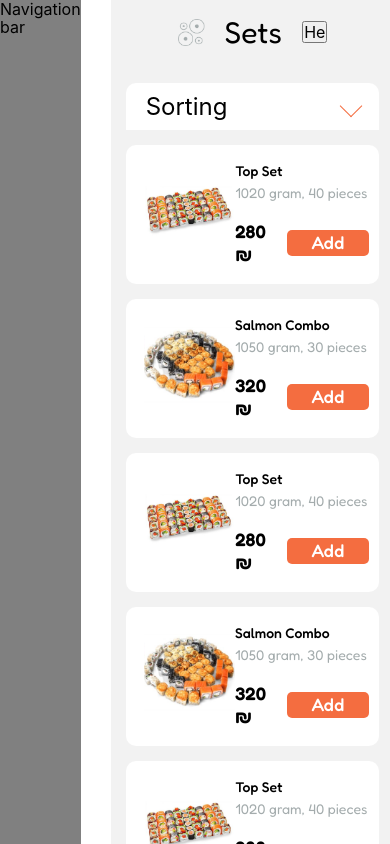
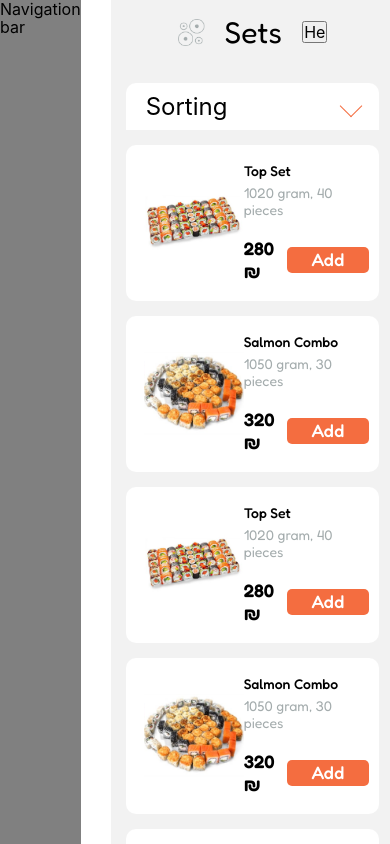
Before and after one commit to vikravch/project_19_easy_sushi, a React (Create React App) app: page /category in a window 390 px wide. Shown: the top 844 px of the page. Built offline with nearby package versions, Linux system fonts and the light colour scheme.

Commit message:
fix hook for closing dialog with overlay click, responsive layout for category page

```diff
--- a/src/App.css
+++ b/src/App.css
@@ -9,17 +9,19 @@
 }
  /* width main - 1170px  whole width - 1920px*/
 .Nav {
-  width: 345px;
+  flex-basis: 345px;
   background-color: gray;
+
 }
 .Main {
   display: flex;
-  max-width: 1170px;
-  width: 100%;
+  /*max-width: 1170px;*/
+  /*width: 100%;*/
+  flex-grow: 1;
   background-color: brown;
 }
 .Cart {
-  width: 345px;
+  flex-basis: 345px;
   background-color: gray;
 }
 
--- a/src/modules/category_page/presentation/components/category-card/category-card.module.css
+++ b/src/modules/category_page/presentation/components/category-card/category-card.module.css
@@ -8,10 +8,14 @@
     padding-top: 10px;
     padding-bottom: 6px;
 }
+.img_container {
+    display: flex;
+    justify-content: center;
+    align-items: center;
+}
 .img_wrapper {
     width: 253px;
     height: 210px;
-
 }
 .card_image {
     width: 100%;
@@ -66,6 +70,29 @@
     display: none;
 
 }
+@media (max-width: 700px) {
+    .img_wrapper {
+        width: 150px;
+        height: 120px;
+    }
+    .card_wide {
+        max-width: 450px;
+        width: 100%;
+    }
+    .card_header {
+        font-size: 1.2rem;
+    }
+    .card_descr {
+        font-size: 1rem;
+    }
+    .card_price {
+        font-size: 1.1rem;
+    }
+    .card_button {
+        padding: 5px 22px;
+        font-size: 1.2rem;
+    }
+}
 
 @media (max-width: 500px) {
     .card_wide {
--- a/src/modules/category_page/presentation/components/category-card/category_card.tsx
+++ b/src/modules/category_page/presentation/components/category-card/category_card.tsx
@@ -1,14 +1,19 @@
 import React from 'react';
 import styles from './category-card.module.css'
 import {TProductCard} from "../../types";
+import {useAppSelector} from "../../../../../general/redux/hooks";
 
-const CategoryCard = ({id, category, img, name, weight, quantity, price}: TProductCard) => {
-    const cardImage = <div className={styles.img_wrapper}><img className={styles.card_image} src={img} alt={name}/></div>
-    const cardHeader = <h2 className={styles.card_header}>{name}</h2>
-    const cardDescr = <p className={styles.card_descr}>{`${weight} gram, ${quantity} pieces`}</p>
+const CategoryCard = ({id, category, img, name, hebrew_name, weight, quantity, price}: TProductCard) => {
+    const {language} = useAppSelector(state => state.language);
+
+    const cardImage = <div className={styles.img_container}><div className={styles.img_wrapper}><img className={styles.card_image} src={img} alt={name}/></div></div>
+    const cardHeader = <h2 className={styles.card_header}>{language === 'En' ? name : hebrew_name}</h2>
+    const cardDescr = <p className={styles.card_descr}>
+        {`${weight} ${language === 'En' ? ' gram' : 'גרם'},
+        ${quantity} ${language === 'En' ? ' pieces' : 'יח’'}`}</p>
     const cardBottom = <div className={styles.card_bottom}>
         <p className={styles.card_price}>{`${price}`} &#8362;</p>
-        <button className={styles.card_button}>Add</button>
+        <button className={styles.card_button}>{language === 'En' ? 'Add' : 'הוסף'}</button>
     </div>
     return (
         <>
--- a/src/modules/category_page/presentation/components/category-header/category_header.module.css
+++ b/src/modules/category_page/presentation/components/category-header/category_header.module.css
@@ -102,10 +102,16 @@
 }
 .card_container {
     display: grid;
-    grid-template-columns: repeat(3, 1fr);
+    grid-template-columns: repeat(auto-fill, 288px);
     gap: 31px 42px;
+    justify-content: center;
 }
-
+@media (max-width: 700px) {
+    .card_container {
+        grid-template-columns: repeat(auto-fill, 210px);
+        gap: 21px 32px;
+    }
+}
 @media (max-width: 500px) {
     .card_container {
         display: block;
--- a/src/modules/category_page/presentation/components/category-header/category_header.tsx
+++ b/src/modules/category_page/presentation/components/category-header/category_header.tsx
@@ -22,9 +22,10 @@ const CategoryHeader = () => {
 
     const menuRef = useRef<HTMLUListElement>(null);
     const menuButtonRef = useRef<HTMLButtonElement>(null);
+    const arrRefs = [menuRef, menuButtonRef];
 
     useCloseByEscape(setIsActive);
-    useCloseOnClickOutside(isActive, setIsActive, menuRef, menuButtonRef);
+    useCloseOnClickOutside(isActive, setIsActive, arrRefs);
 
     const toggleLanguage = (l: string) => {
         l === languages[0] ? setLang(languages[1]) : setLang(languages[0]);
--- a/src/modules/category_page/presentation/mock_data/mock_data.ts
+++ b/src/modules/category_page/presentation/mock_data/mock_data.ts
@@ -8,6 +8,8 @@ export const mockData = [
     {
         id: '1',
         name: 'Top Set',
+        hebrew_name: 'קומבינצית טופ',
+        category_hebrew: 'קומבינציות',
         img: topSet,
         category: 'Sets',
         weight: 1020,
@@ -17,6 +19,8 @@ export const mockData = [
     {
         id: '2',
         name: 'Salmon Combo',
+        hebrew_name: 'קומבינצית סלמון',
+        category_hebrew: 'קומבינציות',
         img: salmonSet,
         category: 'Sets',
         weight: 1050,
@@ -26,6 +30,8 @@ export const mockData = [
     {
         id: '3',
         name: 'Top Set',
+        hebrew_name: 'קומבינצית טופ',
+        category_hebrew: 'קומבינציות',
         img: topSet,
         category: 'Sets',
         weight: 1020,
@@ -35,6 +41,8 @@ export const mockData = [
     {
         id: '4',
         name: 'Salmon Combo',
+        hebrew_name: 'קומבינצית סלמון',
+        category_hebrew: 'קומבינציות',
         img: salmonSet,
         category: 'Sets',
         weight: 1050,
@@ -45,6 +53,8 @@ export const mockData = [
     {
         id: '5',
         name: 'Top Set',
+        hebrew_name: 'קומבינצית טופ',
+        category_hebrew: 'קומבינציות',
         img: topSet,
         category: 'Sets',
         weight: 1020,
@@ -55,6 +65,8 @@ export const mockData = [
     {
         id: '6',
         name: 'Salmon Combo',
+        hebrew_name: 'קומבינצית סלמון',
+        category_hebrew: 'קומבינציות',
         img: salmonSet,
         category: 'Sets',
         weight: 1050,
--- a/src/modules/category_page/presentation/pages/pages.module.css
+++ b/src/modules/category_page/presentation/pages/pages.module.css
@@ -1,10 +1,20 @@
 .category_container {
     width: 100%;
-    padding: 30px 110px 170px;
+    padding: 30px calc((100% - 950px) / 2) 170px;
     background-color: var(--primary-bg);
 }
 .hebrew {
     direction: rtl;
+}
+@media (max-width: 1730px) {
+    .category_container {
+        padding: 30px 40px 170px;
+    }
+}
+@media (max-width: 700px) {
+    .category_container {
+        padding: 15px 15px 100px;
+    }
 }
 @media (max-width: 500px) {
     .category_container {
--- a/src/modules/category_page/presentation/types.ts
+++ b/src/modules/category_page/presentation/types.ts
@@ -1,8 +1,10 @@
 export type TProductCard = {
     id: string;
     category: string;
+    category_hebrew: string;
     img: string;
     name: string;
+    hebrew_name: string;
     weight: number;
     quantity: number;
     price: number;
--- a/src/modules/category_page/presentation/utils/useCloseOnClickOutside.ts
+++ b/src/modules/category_page/presentation/utils/useCloseOnClickOutside.ts
@@ -1,28 +1,22 @@
 import {useEffect} from "react";
-
 const useCloseOnClickOutside = (
     isActive: boolean,
     setIsActive: React.Dispatch<React.SetStateAction<boolean>>,
-    menuRef: React.RefObject<HTMLElement>,
-    menuButtonRef: React.RefObject<HTMLElement>
+    refs: React.RefObject<HTMLElement>[]
 ) => {
     useEffect(() => {
         const handleClickOutside = (event: MouseEvent) => {
-            if (
-                isActive &&
-                menuRef.current &&
-                !menuRef.current.contains(event.target as Node) &&
-                menuButtonRef.current &&
-                !menuButtonRef.current.contains(event.target as Node)
-            ) {
+            const isMustBeClosed = refs.every(ref => {
+                return ref.current && !ref.current.contains(event.target as Node);
+            });
+            if (isActive && isMustBeClosed) {
                 setIsActive(false);
             }
         };
         document.addEventListener('mousedown', handleClickOutside);
-
         return () => {
             document.removeEventListener('mousedown', handleClickOutside);
         };
-    }, [isActive, setIsActive, menuRef, menuButtonRef]);
+    }, [isActive, refs, setIsActive]);
 }
 export default useCloseOnClickOutside;
```
